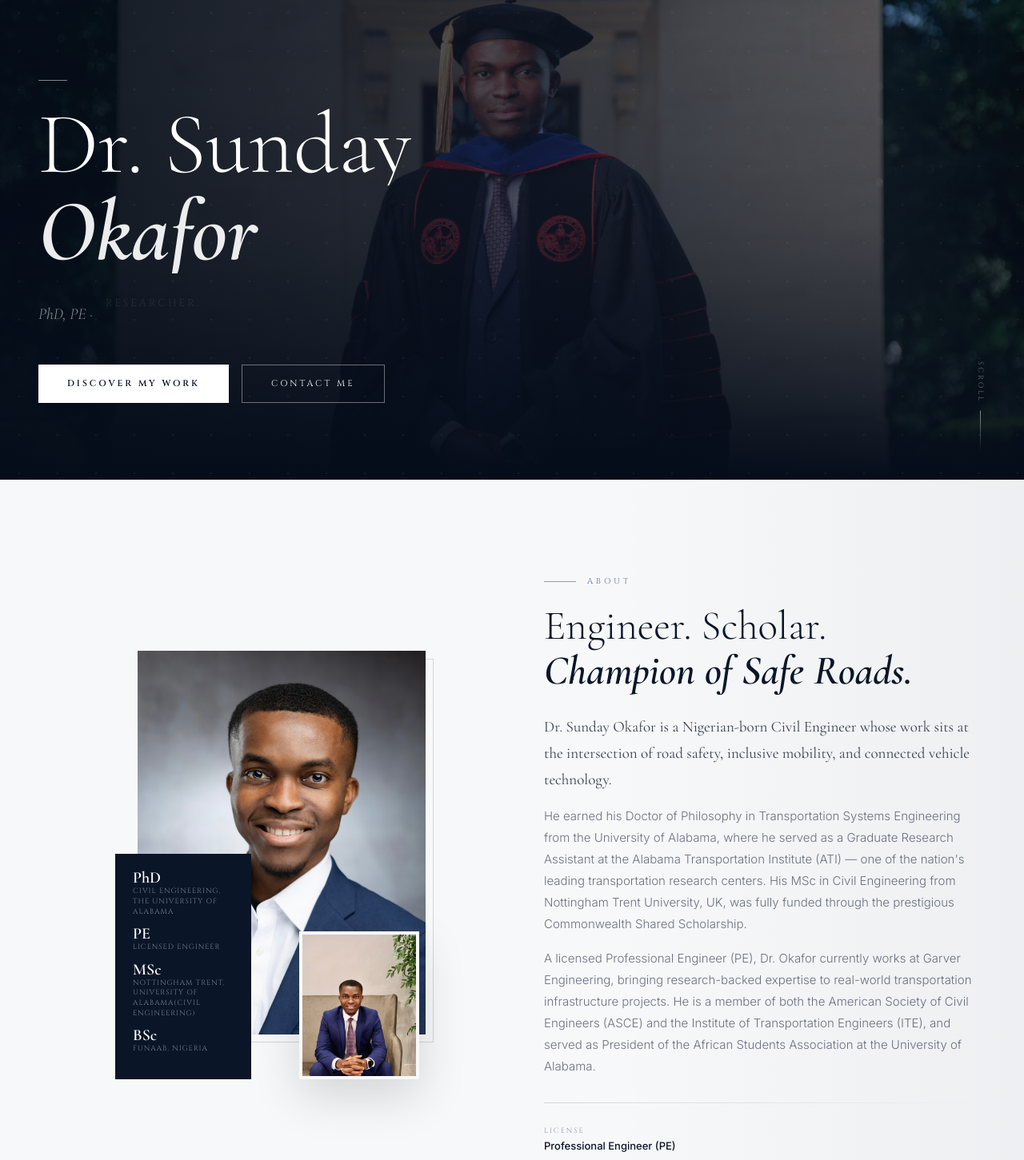
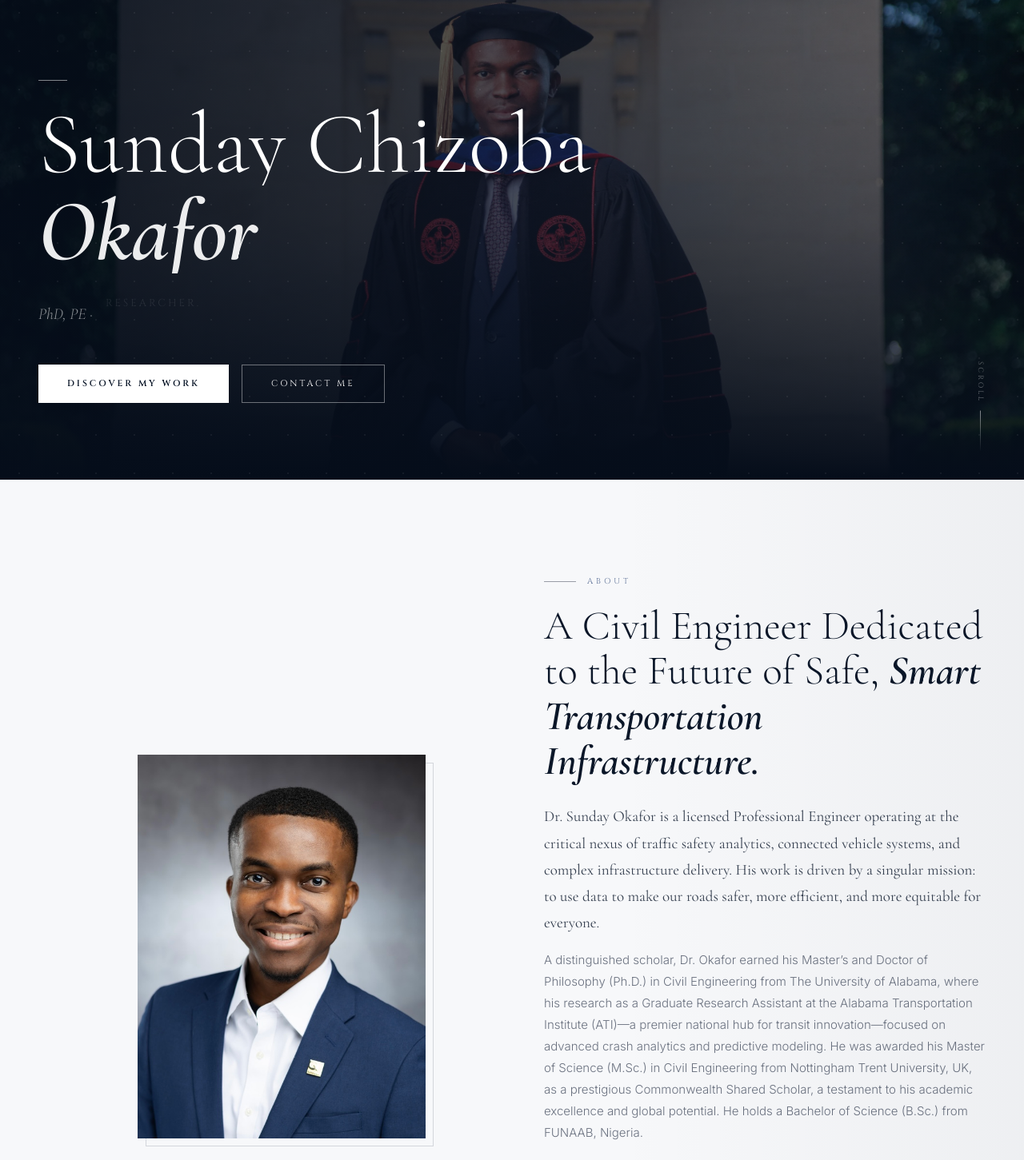
Before and after one commit to TobiGrant-byte/K, a Next.js app: page / in a window 1280 px wide. Shown: the part 200-1651 px from the top of the page at 80% size. Built offline with nearby package versions, Linux system fonts and the light colour scheme.

Commit message:
Fourth Commit

```diff
--- a/components/About.tsx
+++ b/components/About.tsx
@@ -30,21 +30,6 @@ export default function About() {
               <div className="img-zoom" style={{ position: "relative", width: 360, height: 480, zIndex: 1 }}>
                 <Image src="/images/headshot.jpg" alt="Dr. Sunday Okafor" fill style={{ objectFit: "cover" }} sizes="360px" />
               </div>
-              {/* Secondary */}
-              <motion.div initial={{ opacity: 0, y: 24 }} animate={inView ? { opacity: 1, y: 0 } : {}} transition={{ delay: 0.35 }}
-                className="img-zoom" style={{ position: "absolute", bottom: 0, right: -20, width: 150, height: 185, border: "4px solid var(--off-white)", zIndex: 2, boxShadow: "0 20px 60px rgba(0,0,0,0.15)" }}>
-                <Image src="/images/seated.webp" alt="Dr. Okafor" fill style={{ objectFit: "cover", objectPosition: "top" }} sizes="150px" />
-              </motion.div>
-              {/* Stats card */}
-              <motion.div initial={{ opacity: 0, x: -20 }} animate={inView ? { opacity: 1, x: 0 } : {}} transition={{ delay: 0.5 }}
-                style={{ position: "absolute", bottom: 0, left: 0, background: "var(--navy-800)", padding: "20px 22px", zIndex: 3, width: 170 }}>
-                {[{ v: "PhD", l: "Civil Engineering, The University of Alabama" }, { v: "PE", l: "Licensed Engineer" }, { v: "MSc", l: "Nottingham Trent, University of Alabama(Civil Engineering)" }, { v: "BSc", l: "FUNAAB, Nigeria" }].map(s => (
-                  <div key={s.l} style={{ marginBottom: 12 }}>
-                    <div style={{ fontFamily: "'Cormorant Garamond',serif", fontWeight: 600, fontSize: 20, color: "#fff", lineHeight: 1 }}>{s.v}</div>
-                    <div style={{ fontFamily: "'Cinzel',serif", fontSize: "9px", letterSpacing: "1px", color: "rgba(255,255,255,0.45)", textTransform: "uppercase", lineHeight: 1.4 }}>{s.l}</div>
-                  </div>
-                ))}
-              </motion.div>
             </div>
           </motion.div>
 
@@ -55,18 +40,18 @@ export default function About() {
               <span style={{ fontFamily: "'Cinzel',serif", fontSize: "10px", letterSpacing: "4px", textTransform: "uppercase", color: "var(--navy-500)", opacity: 0.7 }}>About</span>
             </div>
             <h2 style={{ fontFamily: "'Cormorant Garamond',serif", fontWeight: 300, fontSize: "clamp(32px,4vw,52px)", color: "var(--navy-800)", lineHeight: 1.1, marginBottom: 24 }}>
-              Engineer. Scholar.{" "}
-              <em style={{ fontWeight: 600 }}>Champion of Safe Roads.</em>
+                A Civil Engineer Dedicated to the Future of Safe,{" "}
+              <em style={{ fontWeight: 600 }}>Smart Transportation Infrastructure.</em>
             </h2>
             <div style={{ display: "flex", flexDirection: "column", gap: 16, marginBottom: 32 }}>
               <p style={{ fontFamily: "'Cormorant Garamond',serif", fontSize: 19, lineHeight: 1.75, color: "var(--text-secondary)", fontWeight: 400 }}>
-                Dr. Sunday Okafor is a Nigerian-born Civil Engineer whose work sits at the intersection of road safety, inclusive mobility, and connected vehicle technology.
+                Dr. Sunday Okafor is a licensed Professional Engineer operating at the critical nexus of traffic safety analytics, connected vehicle systems, and complex infrastructure delivery. His work is driven by a singular mission: to use data to make our roads safer, more efficient, and more equitable for everyone.
               </p>
               <p style={{ fontSize: 15, lineHeight: 1.8, color: "var(--text-muted)" }}>
-                He earned his Doctor of Philosophy in Transportation Systems Engineering from the University of Alabama, where he served as a Graduate Research Assistant at the Alabama Transportation Institute (ATI) — one of the nation&#39;s leading transportation research centers. His MSc in Civil Engineering from Nottingham Trent University, UK, was fully funded through the prestigious Commonwealth Shared Scholarship.
+                A distinguished scholar, Dr. Okafor earned his Master’s and Doctor of Philosophy (Ph.D.) in Civil Engineering from The University of Alabama, where his research as a Graduate Research Assistant at the Alabama Transportation Institute (ATI)—a premier national hub for transit innovation—focused on advanced crash analytics and predictive modeling. He was awarded his Master of Science (M.Sc.) in Civil Engineering from Nottingham Trent University, UK, as a prestigious Commonwealth Shared Scholar, a testament to his academic excellence and global potential. He holds a Bachelor of Science (B.Sc.) from FUNAAB, Nigeria.
               </p>
               <p style={{ fontSize: 15, lineHeight: 1.8, color: "var(--text-muted)" }}>
-                A licensed Professional Engineer (PE), Dr. Okafor currently works at Garver Engineering, bringing research-backed expertise to real-world transportation infrastructure projects. He is a member of both the American Society of Civil Engineers (ASCE) and the Institute of Transportation Engineers (ITE), and served as President of the African Students Association at the University of Alabama.
+                Today, Dr. Okafor brings this academic rigor to the corporate sector as a Project Engineer at Garver, where he designs safer, more efficient roadway networks for communities across the United States. An active member of ASCE and ITE, he is also a dedicated community builder, having previously served as President of the African Students Association at the University of Alabama, fostering a vibrant and inclusive environment for international scholars.
               </p>
             </div>
 
--- a/components/Hero.tsx
+++ b/components/Hero.tsx
@@ -3,7 +3,7 @@ import { useRef } from "react";
 import { motion, useScroll, useTransform } from "framer-motion";
 import Image from "next/image";
 
-const words = ["Engineer.", "Researcher.", "Leader.", "Scholar."];
+const words = ["Transportation Engineer.", "Researcher.", "Leader."];
 
 export default function Hero() {
   const ref = useRef<HTMLDivElement>(null);
@@ -43,7 +43,7 @@ export default function Hero() {
           <div style={{ overflow: "hidden", marginBottom: 6 }}>
             <motion.h1 initial={{ y: 120 }} animate={{ y: 0 }} transition={{ duration: 1.1, delay: 0.5, ease: [0.22, 1, 0.36, 1] }}
               style={{ fontFamily: "'Cormorant Garamond',serif", fontWeight: 300, fontSize: "clamp(52px,8.5vw,116px)", lineHeight: 0.95, color: "#fff", margin: 0 }}>
-              Dr. Sunday
+              Sunday Chizoba
             </motion.h1>
           </div>
           <div style={{ overflow: "hidden", marginBottom: 36 }}>
--- a/components/Hobbies.tsx
+++ b/components/Hobbies.tsx
@@ -7,7 +7,7 @@ const hobbies = [
   {
     title: "Playing Chess",
     desc: "A game of strategy, patience, and precision — chess mirrors the way Dr. Okafor approaches every engineering challenge. Always thinking several moves ahead.",
-    img: "/images/chess.jpg",
+    img: "/images/chess 1.jpg",
     icon: "♟",
   },
   {
@@ -90,7 +90,7 @@ export default function Hobbies() {
         >
           <div style={{ width: 1, height: 48, background: "linear-gradient(to bottom, transparent, rgba(255,255,255,0.2), transparent)", margin: "0 auto 28px" }} />
           <p style={{ fontFamily: "'Cormorant Garamond',serif", fontStyle: "italic", fontSize: 20, color: "rgba(255,255,255,0.35)", maxWidth: 500, margin: "0 auto" }}>
-            "A great mind is nothing without a great heart — and a great partner to share life with."
+            &quot;A great mind is nothing without a great heart — and a great partner to share life with.&quot;
           </p>
         </motion.div>
       </div>
--- a/components/Navbar.tsx
+++ b/components/Navbar.tsx
@@ -38,7 +38,7 @@ export default function Navbar() {
         <div style={{ maxWidth: 1280, margin: "0 auto", padding: "0 48px", width: "100%", display: "flex", alignItems: "center", justifyContent: "space-between" }}>
           {/* Logo */}
           <motion.button onClick={() => window.scrollTo({ top: 0, behavior: "smooth" })} whileHover={{ opacity: 0.75 }} style={{ background: "none", border: "none", cursor: "pointer", textAlign: "left" }}>
-            <div style={{ fontFamily: "'Cinzel',serif", fontSize: "13px", letterSpacing: "3px", color: "#fff", fontWeight: 500 }}>DR. SUNDAY OKAFOR</div>
+            <div style={{ fontFamily: "'Cinzel',serif", fontSize: "13px", letterSpacing: "3px", color: "#fff", fontWeight: 500 }}>DR.  Sunday Chizoba Okafor</div>
             <div style={{ fontFamily: "'Cormorant Garamond',serif", fontSize: "11px", fontStyle: "italic", color: "rgba(255,255,255,0.5)", letterSpacing: "2px" }}>PhD, PE </div>
           </motion.button>
 
--- a/components/Research.tsx
+++ b/components/Research.tsx
@@ -4,9 +4,9 @@ import { motion, useInView } from "framer-motion";
 import Image from "next/image";
 
 const areas = [
-  { n: "01", title: "Road Traffic Safety", desc: "Investigating crash causation factors, road user behavior, and data-driven countermeasures to reduce fatalities and serious injuries on public roads." },
-  { n: "02", title: "Inclusive Mobility", desc: "Advancing equitable transportation systems that serve all populations — including underserved communities, people with disabilities, and international contexts." },
-  { n: "03", title: "Connected Vehicles & Technology", desc: "Leveraging connected and autonomous vehicle technologies and AI-driven modeling to improve traffic operations, safety outcomes, and infrastructure performance." },
+  { n: "01", title: "Advanced Crash Analytics & Predictive Safety", desc: "Investigating the complex interplay of human behavior, roadway geometry, and environmental factors that lead to crashes. Expertise lies in developing predictive safety models, identifying systemic improvements, and implementing state and federal data-driven countermeasures designed to drastically reduce traffic fatalities." },
+  { n: "02", title: "Connected Infrastructure & Intelligent Transportation Systems", desc: "Harnessing the power of real-world connected vehicle (CV) data, cloud-based telematics, and AI-driven spatial simulations to optimize corridor performance, assess autonomous vehicle readiness, and build future-proof, resilient municipal highway networks." },
+  { n: "03", title: " Inclusive Infrastructure Design", desc: "Championing human-centric transit solutions that serve all populations. Expertise includes adapting spatial data workflows to identify and rectify infrastructure disparities in underserved communities, enhance pedestrian networks, and improve mobility in both domestic and international contexts." },
 ];
 
 export default function Research() {
```
Also changed, not shown: components/Footer.tsx (+11 -0 lines), public/images/chess 1.jpg (added).
